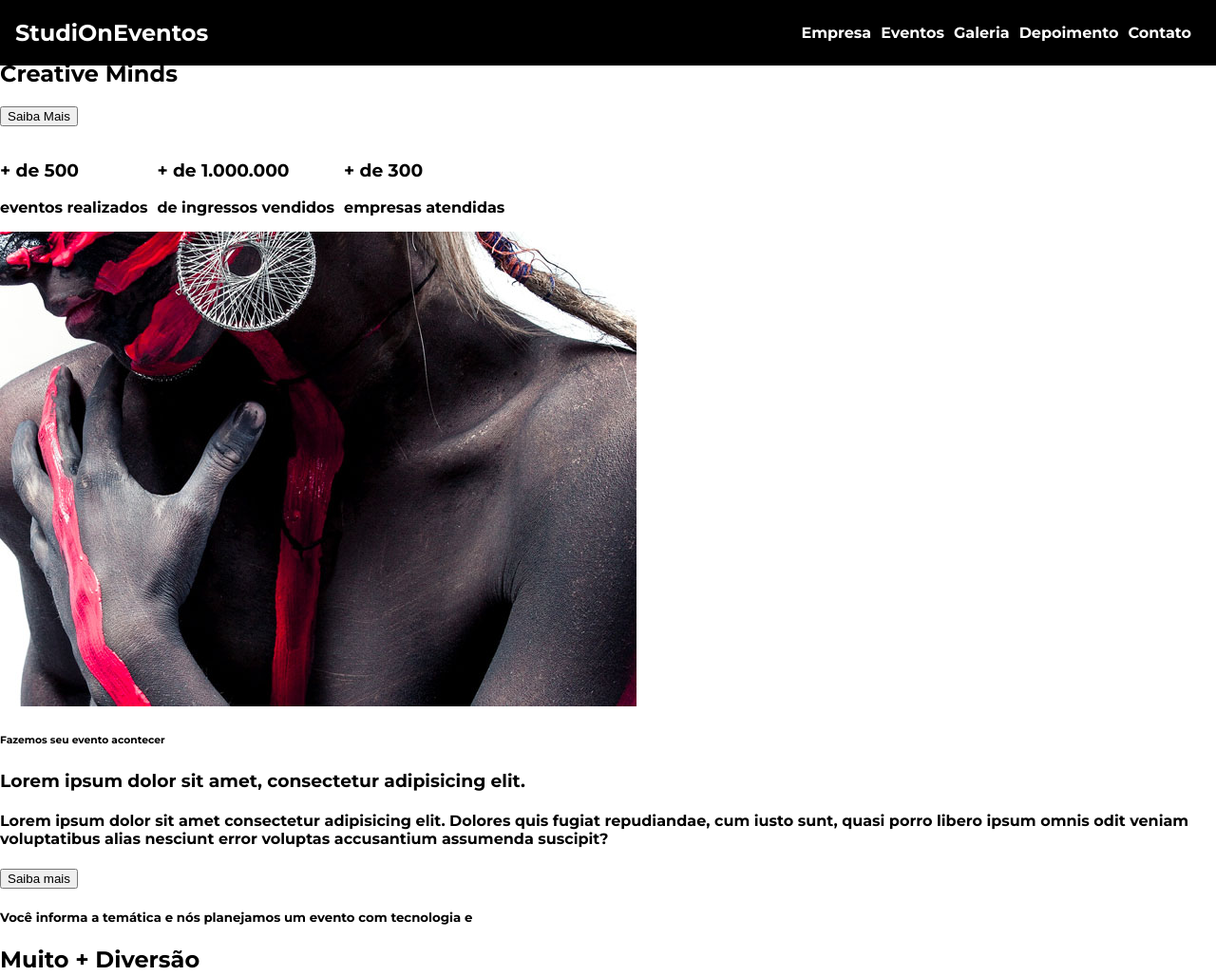
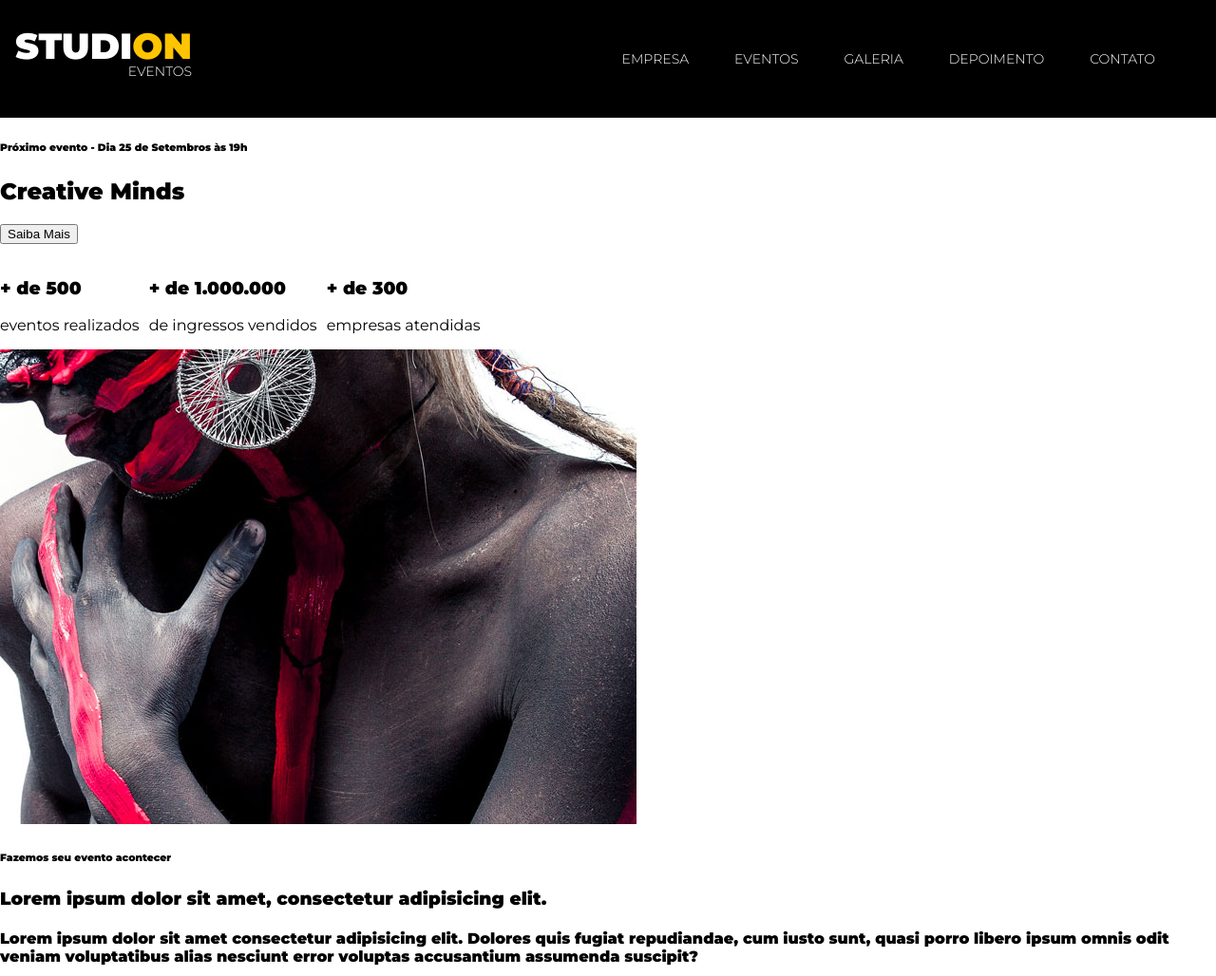
Before and after one commit to JuanFaria/studion, a website: page STUDION/src/index.html in a window 1280 px wide. Shown: the top 1028 px of the page at 95% size. Drawn offline with Linux system fonts and the light colour scheme.

Commit message:
feat(nav): added base style

```diff
--- a/STUDION/src/index.html
+++ b/STUDION/src/index.html
@@ -9,8 +9,13 @@
 </head>
 
 <body>
+
     <nav class="navbar">
-        <h1>Studi<span>On</span><span>Eventos</span></h1>
+        <h1 class="logo--studion">
+            Studi<span class="logo--on">on</span>
+            <span class="logo--eventos">Eventos</span>
+        </h1>
+
         <ul class = "navbar__links">
             <li>
                 <a href="#empresa" target="_blank">
--- a/STUDION/src/style.css
+++ b/STUDION/src/style.css
@@ -1,10 +1,10 @@
-@import url('https://fonts.googleapis.com/css2?family=Montserrat:wght@700&display=swap');
-
+@import url('https://fonts.googleapis.com/css2?family=Montserrat:wght@300;400;900&display=swap');
 * {
     box-sizing: border-box;
 }
 
 :root {
+    --color-primary : #ffc500;
     font-family: 'Montserrat', sans-serif;
     font-size: 16px;
 }
@@ -15,6 +15,7 @@ html {
 
 body{
     margin : 0;
+    padding-top: 7.75rem;
 }
 
 ul {
@@ -35,16 +36,49 @@ li {
     top: 0;
     left: 0;
     width: 100vw;
+    height: 7.75rem;
     background-color: black;
     color : white;
     padding: 0 1rem;
+    font-weight: 900;
 }
 
 .navbar__links {
     justify-self: end;
 }
 
+.navbar__links li {
+    margin-right: 3rem;
+    font-size: 0.875rem;
+    text-transform: uppercase;
+    font-weight: 300;
+}
+
 .navbar__links a {
     color: white;
     text-decoration: none;
 }
+
+.navbar__links a:hover{
+    color: var(--color-primary);
+
+}
+
+.logo--studion {
+    font-size: 2.375rem;
+    font-weight: 900;
+    text-transform: uppercase;
+    text-align: right;
+    line-height: 0.7ch;
+}
+
+.logo--on {
+    color: var(--color-primary);
+}
+
+.logo--eventos {
+    font-size: 0.875rem;
+    font-weight: 300;
+
+
+}
```
